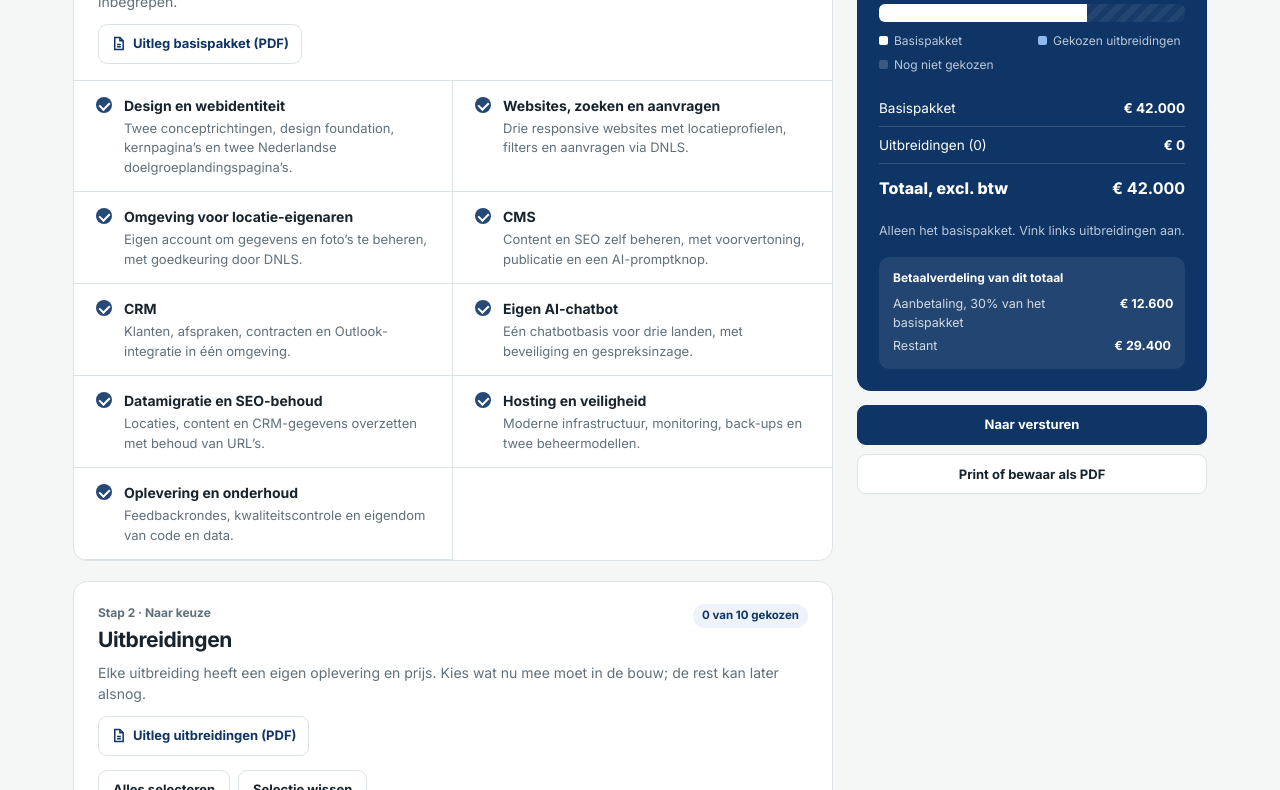
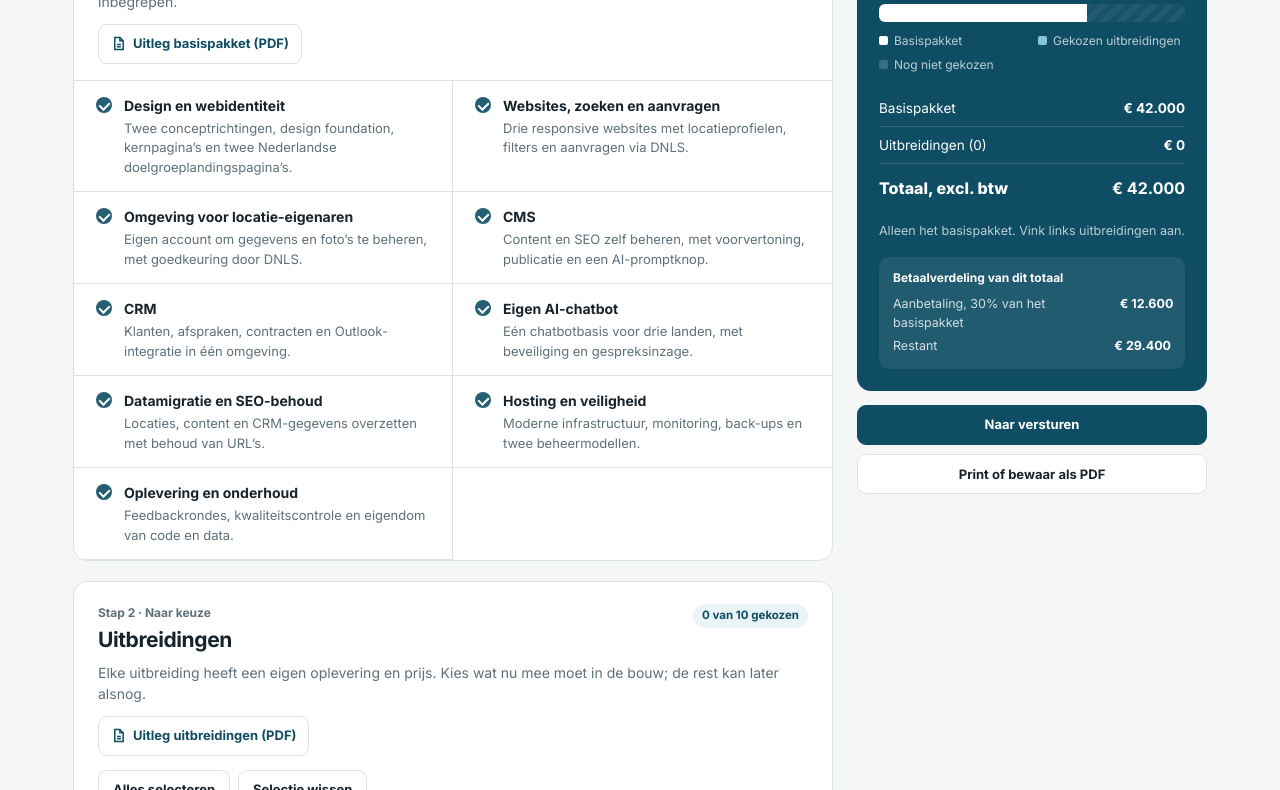
Before and after one commit to stinoe21/dnls-keuze, a plain HTML site: page index.html in a window 1280 px wide. Shown: the part 368-1158 px from the top of the page. Drawn offline with Linux system fonts and the light colour scheme.

Commit message:
Kleur naar petrolblauw

```diff
--- a/index.html
+++ b/index.html
@@ -12,7 +12,7 @@
    PICTURE: de live staafbalk die toont wat betaald, vast en gekozen is
    COLOUR and TYPE: DNLS-stijl van de bestaande offerte, diep blauwgrijs + rood accent, Inter
    LAYOUT: keuzes links, vaste live begroting rechts; op mobiel een vaste totaalbalk onderin */
-:root{color-scheme:light;--bg:light-dark(#f5f6f6,#0f171d);--card:light-dark(#fff,#16212a);--ink:light-dark(#17242d,#e8eef1);--muted:light-dark(#5f707b,#9fb0ba);--line:light-dark(#dce3e6,#26343e);--accent:#0f3566;--soft:light-dark(#eef3fa,#16243a);--deep:#0f3566;--ok:#0f3566}
+:root{color-scheme:light;--bg:light-dark(#f5f6f6,#0f171d);--card:light-dark(#fff,#16212a);--ink:light-dark(#17242d,#e8eef1);--muted:light-dark(#5f707b,#9fb0ba);--line:light-dark(#dce3e6,#26343e);--accent:#0e4d64;--soft:light-dark(#eaf3f5,#12313b);--deep:#0e4d64;--ok:#0e4d64}
 
 *{box-sizing:border-box;min-width:0}
 body{margin:0;background:var(--bg);color:var(--ink);font:15px/1.5 Inter,-apple-system,BlinkMacSystemFont,'Segoe UI',sans-serif;overflow-x:clip}
@@ -74,7 +74,7 @@ aside{position:sticky;top:18px}
 .big{font-size:clamp(30px,3vw,38px);font-weight:800;letter-spacing:-1.2px;margin:2px 0 14px;white-space:nowrap}
 .bar{display:flex;height:18px;border-radius:6px;overflow:hidden;background:repeating-linear-gradient(135deg,rgba(255,255,255,.08) 0 6px,rgba(255,255,255,.03) 6px 12px)}
 .bar span{display:block;height:100%;transition:width .45s cubic-bezier(.2,.8,.2,1)}
-.b-base{background:#fff}.b-ext{background:#8db8f2}
+.b-base{background:#fff}.b-ext{background:#86c5d6}
 .legend{display:grid;grid-template-columns:1fr 1fr;gap:6px 12px;margin:10px 0 16px;font-size:12px;color:rgba(255,255,255,.72)}
 .legend i{display:inline-block;width:9px;height:9px;border-radius:2px;margin-right:6px;vertical-align:0}
 .line{display:flex;justify-content:space-between;gap:10px;padding:8px 0;border-bottom:1px solid rgba(255,255,255,.16);font-size:13.5px}
@@ -143,7 +143,7 @@ aside{position:sticky;top:18px}
   <p class="lbl">Opdrachtwaarde, excl. btw</p>
   <div class="big" id="total">€ 42.000</div>
   <div class="bar" aria-hidden="true"><span class="b-base" id="bBase"></span><span class="b-ext" id="bExt"></span></div>
-  <div class="legend"><span><i style="background:#fff"></i>Basispakket</span><span><i style="background:#8db8f2"></i>Gekozen uitbreidingen</span><span><i style="background:rgba(255,255,255,.18)"></i>Nog niet gekozen</span></div>
+  <div class="legend"><span><i style="background:#fff"></i>Basispakket</span><span><i style="background:#86c5d6"></i>Gekozen uitbreidingen</span><span><i style="background:rgba(255,255,255,.18)"></i>Nog niet gekozen</span></div>
   <div class="line"><span>Basispakket</span><b>€ 42.000</b></div>
   <div class="line"><span id="extLbl">Uitbreidingen (0)</span><b id="ext">€ 0</b></div>
   <div class="line rest"><span>Totaal, excl. btw</span><b id="total2">€ 42.000</b></div>
```
